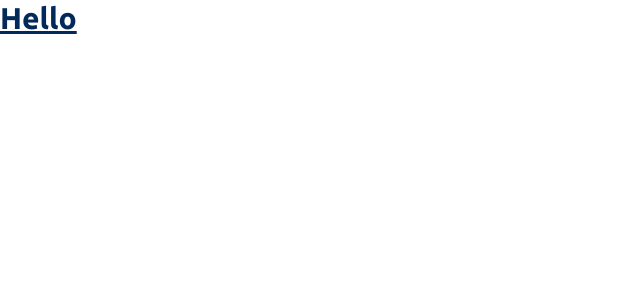
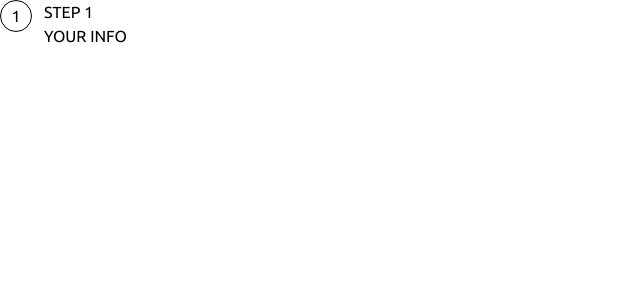
Before and after one commit to SanazBHMN/multi-step-form, a React (Vite) app: page / in a window 1280 px wide. Shown: the top 300 px of the page, without its empty margins (0-640 px from the left). Built offline with nearby package versions, Linux system fonts and the light colour scheme.

Commit message:
Implement a single step

```diff
--- a/src/App.tsx
+++ b/src/App.tsx
@@ -1,6 +1,13 @@
+import { Step } from "./components/Step";
+import { useMultistepForm } from "./hooks/useMultistepForm";
+
 function App() {
+  const { steps, currentStepIndex } = useMultistepForm([]);
+
   return (
-    <h1 className="text-marine-blue text-3xl font-bold underline">Hello</h1>
+    <div>
+      <Step stepNumber={currentStepIndex + 1} stepTitle="your info" />
+    </div>
   );
 }
 
--- /dev/null
+++ b/src/components/Step.tsx
@@ -0,0 +1,18 @@
+interface StepProps {
+  stepNumber: number;
+  stepTitle: string;
+}
+
+export const Step = ({ stepNumber, stepTitle }: StepProps) => {
+  return (
+    <div className="flex justify-start gap-3">
+      <div className="flex h-8 w-8 items-center justify-center rounded-full border">
+        {stepNumber}
+      </div>
+      <div className="flex flex-col">
+        <p>STEP {stepNumber}</p>
+        <p className="uppercase">{stepTitle}</p>
+      </div>
+    </div>
+  );
+};
```
